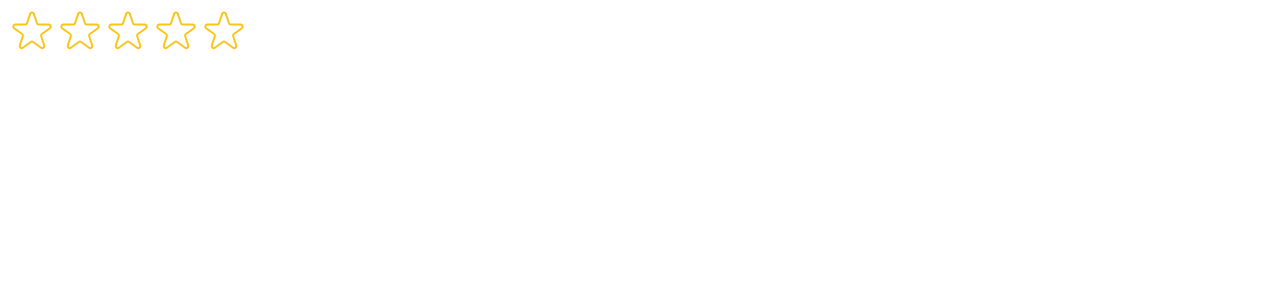
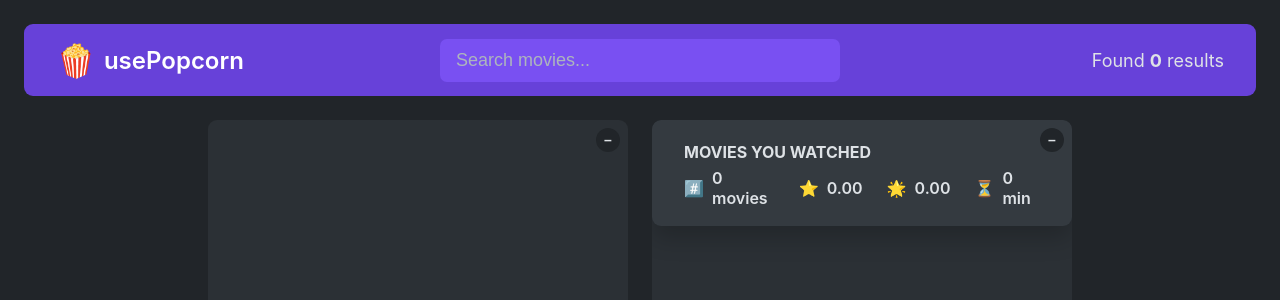
Before and after one commit to LeonardoLuisKlein/usePopcorn, a React (Create React App) app: page / in a window 1280 px wide. Shown: the top 300 px of the page. Built offline with nearby package versions, Linux system fonts and the light colour scheme.

Commit message:
Feat: final commit with all states

```diff
--- a/src/App.js
+++ b/src/App.js
@@ -1,83 +1,96 @@
-import { useState } from "react";
-
-const tempMovieData = [
-  {
-    imdbID: "tt1375666",
-    Title: "Inception",
-    Year: "2010",
-    Poster:
-      "https://m.media-amazon.com/images/M/MV5BMjAxMzY3NjcxNF5BMl5BanBnXkFtZTcwNTI5OTM0Mw@@._V1_SX300.jpg",
-  },
-  {
-    imdbID: "tt0133093",
-    Title: "The Matrix",
-    Year: "1999",
-    Poster:
-      "https://m.media-amazon.com/images/M/MV5BNzQzOTk3OTAtNDQ0Zi00ZTVkLWI0MTEtMDllZjNkYzNjNTc4L2ltYWdlXkEyXkFqcGdeQXVyNjU0OTQ0OTY@._V1_SX300.jpg",
-  },
-  {
-    imdbID: "tt6751668",
-    Title: "Parasite",
-    Year: "2019",
-    Poster:
-      "https://m.media-amazon.com/images/M/MV5BYWZjMjk3ZTItODQ2ZC00NTY5LWE0ZDYtZTI3MjcwN2Q5NTVkXkEyXkFqcGdeQXVyODk4OTc3MTY@._V1_SX300.jpg",
-  },
-];
-
-const tempWatchedData = [
-  {
-    imdbID: "tt1375666",
-    Title: "Inception",
-    Year: "2010",
-    Poster:
-      "https://m.media-amazon.com/images/M/MV5BMjAxMzY3NjcxNF5BMl5BanBnXkFtZTcwNTI5OTM0Mw@@._V1_SX300.jpg",
-    runtime: 148,
-    imdbRating: 8.8,
-    userRating: 10,
-  },
-  {
-    imdbID: "tt0088763",
-    Title: "Back to the Future",
-    Year: "1985",
-    Poster:
-      "https://m.media-amazon.com/images/M/MV5BZmU0M2Y1OGUtZjIxNi00ZjBkLTg1MjgtOWIyNThiZWIwYjRiXkEyXkFqcGdeQXVyMTQxNzMzNDI@._V1_SX300.jpg",
-    runtime: 116,
-    imdbRating: 8.5,
-    userRating: 9,
-  },
-];
+import { useEffect, useRef, useState } from "react";
+import StarRating from "./StarRating";
+import { useKey } from "./useKey";
+import { useLocalStorageState } from "./useLocalStorageState";
+import { useMovies } from "./useMovies";
 
 const average = (arr) =>
   arr.reduce((acc, cur, i, arr) => acc + cur / arr.length, 0);
 
+const KEY = "3f3a6714";
+
 export default function App() {
-  const [movies, setMovies] = useState(tempMovieData);
-  const [watched, setWatched] = useState(tempWatchedData);
+  const [query, setQuery] = useState("");
+  const [selectedId, setSelectedId] = useState(null);
+  const { movies, isLoading, error } = useMovies(query);
+
+  const [watched, setWatched] = useLocalStorageState([], "watched");
+
+  function handleSelectMovie(id) {
+    setSelectedId((selectedId) => (id === selectedId ? null : id));
+  }
+
+  function handleCloseMovie() {
+    setSelectedId(null);
+  }
+
+  function handleAddWatched(movie) {
+    setWatched((watched) => [...watched, movie]);
+  }
+
+  function handleDeleteWatched(id) {
+    setWatched((watched) => watched.filter((movie) => movie.imdbID !== id));
+  }
 
   return (
     <>
       <NavBar>
-        <Logo />
-        <Search />
+        <Search query={query} setQuery={setQuery} />
         <NumResults movies={movies} />
       </NavBar>
+
       <Main>
         <Box>
-          <MovieList movies={movies} />
+          {/* {isLoading ? <Loader /> : <MovieList movies={movies} />} */}
+          {isLoading && <Loader />}
+          {!isLoading && !error && (
+            <MovieList movies={movies} onSelectMovie={handleSelectMovie} />
+          )}
+          {error && <ErrorMessage message={error} />}
         </Box>
+
         <Box>
-          <>
-            <WatchedSumary watched={watched} />
-            <WatchedMoviesList watched={watched} />
-          </>
+          {selectedId ? (
+            <MovieDetails
+              selectedId={selectedId}
+              onCloseMovie={handleCloseMovie}
+              onAddWatched={handleAddWatched}
+              watched={watched}
+            />
+          ) : (
+            <>
+              <WatchedSummary watched={watched} />
+              <WatchedMoviesList
+                watched={watched}
+                onDeleteWatched={handleDeleteWatched}
+              />
+            </>
+          )}
         </Box>
       </Main>
     </>
   );
 }
 
+function Loader() {
+  return <p className="loader">Loading...</p>;
+}
+
+function ErrorMessage({ message }) {
+  return (
+    <p className="error">
+      <span>⛔️</span> {message}
+    </p>
+  );
+}
+
 function NavBar({ children }) {
-  return <nav className="nav-bar">{children}</nav>;
+  return (
+    <nav className="nav-bar">
+      <Logo />
+      {children}
+    </nav>
+  );
 }
 
 function Logo() {
@@ -89,6 +102,27 @@ function Logo() {
   );
 }
 
+function Search({ query, setQuery }) {
+  const inputEl = useRef(null);
+
+  useKey("Enter", function () {
+    if (document.activeElement === inputEl.current) return;
+    inputEl.current.focus();
+    setQuery("");
+  });
+
+  return (
+    <input
+      className="search"
+      type="text"
+      placeholder="Search movies..."
+      value={query}
+      onChange={(e) => setQuery(e.target.value)}
+      ref={inputEl}
+    />
+  );
+}
+
 function NumResults({ movies }) {
   return (
     <p className="num-results">
@@ -96,36 +130,63 @@ function NumResults({ movies }) {
     </p>
   );
 }
-function Search() {
-  const [query, setQuery] = useState("");
-  return (
-    <input
-      className="search"
-      type="text"
-      placeholder="Search movies..."
-      value={query}
-      onChange={(e) => setQuery(e.target.value)}
-    />
-  );
-}
 
 function Main({ children }) {
   return <main className="main">{children}</main>;
 }
 
-function MovieList({ movies }) {
+function Box({ children }) {
+  const [isOpen, setIsOpen] = useState(true);
+
   return (
-    <ul className="list">
+    <div className="box">
+      <button className="btn-toggle" onClick={() => setIsOpen((open) => !open)}>
+        {isOpen ? "–" : "+"}
+      </button>
+
+      {isOpen && children}
+    </div>
+  );
+}
+
+/*
+function WatchedBox() {
+  const [watched, setWatched] = useState(tempWatchedData);
+  const [isOpen2, setIsOpen2] = useState(true);
+
+  return (
+    <div className="box">
+      <button
+        className="btn-toggle"
+        onClick={() => setIsOpen2((open) => !open)}
+      >
+        {isOpen2 ? "–" : "+"}
+      </button>
+
+      {isOpen2 && (
+        <>
+          <WatchedSummary watched={watched} />
+          <WatchedMoviesList watched={watched} />
+        </>
+      )}
+    </div>
+  );
+}
+*/
+
+function MovieList({ movies, onSelectMovie }) {
+  return (
+    <ul className="list list-movies">
       {movies?.map((movie) => (
-        <Movie movie={movie} key={movie.imdbID} />
+        <Movie movie={movie} key={movie.imdbID} onSelectMovie={onSelectMovie} />
       ))}
     </ul>
   );
 }
 
-function Movie({ movie }) {
+function Movie({ movie, onSelectMovie }) {
   return (
-    <li>
+    <li onClick={() => onSelectMovie(movie.imdbID)}>
       <img src={movie.Poster} alt={`${movie.Title} poster`} />
       <h3>{movie.Title}</h3>
       <div>
@@ -138,44 +199,169 @@ function Movie({ movie }) {
   );
 }
 
-function Box({ children }) {
-  const [isOpen, setIsOpen] = useState(true);
+function MovieDetails({ selectedId, onCloseMovie, onAddWatched, watched }) {
+  const [movie, setMovie] = useState({});
+  const [isLoading, setIsLoading] = useState(false);
+  const [userRating, setUserRating] = useState("");
 
+  const countRef = useRef(0);
+
+  useEffect(
+    function () {
+      if (userRating) countRef.current++;
+    },
+    [userRating]
+  );
+
+  const isWatched = watched.map((movie) => movie.imdbID).includes(selectedId);
+  const watchedUserRating = watched.find(
+    (movie) => movie.imdbID === selectedId
+  )?.userRating;
+
+  const {
+    Title: title,
+    Year: year,
+    Poster: poster,
+    Runtime: runtime,
+    imdbRating,
+    Plot: plot,
+    Released: released,
+    Actors: actors,
+    Director: director,
+    Genre: genre,
+  } = movie;
+
+  // if (imdbRating > 8) return <p>Greatest ever!</p>;
+  // if (imdbRating > 8) [isTop, setIsTop] = useState(true);
+
+  // const [isTop, setIsTop] = useState(imdbRating > 8);
+  // console.log(isTop);
+  // useEffect(
+  //   function () {
+  //     setIsTop(imdbRating > 8);
+  //   },
+  //   [imdbRating]
+  // );
+
+  const isTop = imdbRating > 8;
+  console.log(isTop);
+
+  // const [avgRating, setAvgRating] = useState(0);
+
+  function handleAdd() {
+    const newWatchedMovie = {
+      imdbID: selectedId,
+      title,
+      year,
+      poster,
+      imdbRating: Number(imdbRating),
+      runtime: Number(runtime.split(" ").at(0)),
+      userRating,
+      countRatingDecisions: countRef.current,
+    };
+
+    onAddWatched(newWatchedMovie);
+    onCloseMovie();
+
+    // setAvgRating(Number(imdbRating));
+    // setAvgRating((avgRating) => (avgRating + userRating) / 2);
+  }
+
+  useKey("Escape", onCloseMovie);
+
+  useEffect(
+    function () {
+      async function getMovieDetails() {
+        setIsLoading(true);
+        const res = await fetch(
+          `http://www.omdbapi.com/?apikey=${KEY}&i=${selectedId}`
+        );
+        const data = await res.json();
+        setMovie(data);
+        setIsLoading(false);
+      }
+      getMovieDetails();
+    },
+    [selectedId]
+  );
+
+  useEffect(
+    function () {
+      if (!title) return;
+      document.title = `Movie | ${title}`;
+
+      return function () {
+        document.title = "usePopcorn";
+        // console.log(`Clean up effect for movie ${title}`);
+      };
+    },
+    [title]
+  );
 
   return (
-    <div className="box">
-      <button className="btn-toggle" onClick={() => setIsOpen((open) => !open)}>
-        {isOpen ? "–" : "+"}
-      </button>
-      {isOpen && children}
+    <div className="details">
+      {isLoading ? (
+        <Loader />
+      ) : (
+        <>
+          <header>
+            <button className="btn-back" onClick={onCloseMovie}>
+              &larr;
+            </button>
+            <img src={poster} alt={`Poster of ${movie} movie`} />
+            <div className="details-overview">
+              <h2>{title}</h2>
+              <p>
+                {released} &bull; {runtime}
+              </p>
+              <p>{genre}</p>
+              <p>
+                <span>⭐️</span>
+                {imdbRating} IMDb rating
+              </p>
+            </div>
+          </header>
+
+          {/* <p>{avgRating}</p> */}
+
+          <section>
+            <div className="rating">
+              {!isWatched ? (
+                <>
+                  <StarRating
+                    maxRating={10}
+                    size={24}
+                    onSetRating={setUserRating}
+                  />
+                  {userRating > 0 && (
+                    <button className="btn-add" onClick={handleAdd}>
+                      + Add to list
+                    </button>
+                  )}
+                </>
+              ) : (
+                <p>
+                  You rated with movie {watchedUserRating} <span>⭐️</span>
+                </p>
+              )}
+            </div>
+            <p>
+              <em>{plot}</em>
+            </p>
+            <p>Starring {actors}</p>
+            <p>Directed by {director}</p>
+          </section>
+        </>
+      )}
     </div>
   );
 }
 
-/*
-function WatchedBox() {
-
-  const [isOpen2, setIsOpen2] = useState(true);
-
-  return (
-    <div className="box">
-      <button
-        className="btn-toggle"
-        onClick={() => setIsOpen2((open) => !open)}
-      >
-        {isOpen2 ? "–" : "+"}
-      </button>
-      {isOpen2 && (
-
-      )}
-    </div>
-  );
-}
-*/
-function WatchedSumary({ watched }) {
+function WatchedSummary({ watched }) {
   const avgImdbRating = average(watched.map((movie) => movie.imdbRating));
   const avgUserRating = average(watched.map((movie) => movie.userRating));
   const avgRuntime = average(watched.map((movie) => movie.runtime));
+
   return (
     <div className="summary">
       <h2>Movies you watched</h2>
@@ -186,11 +372,11 @@ function WatchedSumary({ watched }) {
         </p>
         <p>
           <span>⭐️</span>
-          <span>{avgImdbRating}</span>
+          <span>{avgImdbRating.toFixed(2)}</span>
         </p>
         <p>
           <span>🌟</span>
-          <span>{avgUserRating}</span>
+          <span>{avgUserRating.toFixed(2)}</span>
         </p>
         <p>
           <span>⏳</span>
@@ -201,21 +387,25 @@ function WatchedSumary({ watched }) {
   );
 }
 
-function WatchedMoviesList({ watched }) {
+function WatchedMoviesList({ watched, onDeleteWatched }) {
   return (
     <ul className="list">
       {watched.map((movie) => (
-        <WatchedMovie movie={movie} key={movie.imdbID} />
+        <WatchedMovie
+          movie={movie}
+          key={movie.imdbID}
+          onDeleteWatched={onDeleteWatched}
+        />
       ))}
     </ul>
   );
 }
 
-function WatchedMovie({ movie }) {
+function WatchedMovie({ movie, onDeleteWatched }) {
   return (
     <li>
-      <img src={movie.Poster} alt={`${movie.Title} poster`} />
-      <h3>{movie.Title}</h3>
+      <img src={movie.poster} alt={`${movie.title} poster`} />
+      <h3>{movie.title}</h3>
       <div>
         <p>
           <span>⭐️</span>
@@ -229,6 +419,13 @@ function WatchedMovie({ movie }) {
           <span>⏳</span>
           <span>{movie.runtime} min</span>
         </p>
+
+        <button
+          className="btn-delete"
+          onClick={() => onDeleteWatched(movie.imdbID)}
+        >
+          X
+        </button>
       </div>
     </li>
   );
--- a/src/StarRating.js
+++ b/src/StarRating.js
@@ -1,4 +1,5 @@
 import { useState } from "react";
+import PropTypes from "prop-types";
 
 const containerStyle = {
   display: "flex",
@@ -10,20 +11,31 @@ const starContainerStyle = {
   display: "flex",
 };
 
+StarRating.propTypes = {
+  maxRating: PropTypes.number,
+  defaultRating: PropTypes.number,
+  color: PropTypes.string,
+  size: PropTypes.number,
+  messages: PropTypes.array,
+  className: PropTypes.string,
+  onSetRating: PropTypes.func,
+};
+
 export default function StarRating({
   maxRating = 5,
   color = "#fcc419",
   size = 48,
   className = "",
+  messages = [],
   defaultRating = 0,
   onSetRating,
 }) {
-  const [ratign, setRating] = useState(defaultRating);
+  const [rating, setRating] = useState(defaultRating);
   const [tempRating, setTempRating] = useState(0);
 
-  function handleRating(ratign) {
-    setRating(ratign);
-    onSetRating(ratign)
+  function handleRating(rating) {
+    setRating(rating);
+    onSetRating(rating);
   }
 
   const textStyle = {
@@ -39,7 +51,7 @@ export default function StarRating({
         {Array.from({ length: maxRating }, (_, i) => (
           <Star
             key={i}
-            full={tempRating ? tempRating >= i + 1 : ratign >= i + 1}
+            full={tempRating ? tempRating >= i + 1 : rating >= i + 1}
             onRate={() => handleRating(i + 1)}
             onHoverIn={() => setTempRating(i + 1)}
             onHoverOut={() => setTempRating(0)}
@@ -48,7 +60,11 @@ export default function StarRating({
           />
         ))}
       </div>
-      <p style={textStyle}>{tempRating || ratign || ""}</p>
+      <p style={textStyle}>
+        {messages.length === maxRating
+          ? messages[tempRating ? tempRating - 1 : rating - 1]
+          : tempRating || rating || ""}
+      </p>
     </div>
   );
 }
--- a/src/index.css
+++ b/src/index.css
@@ -339,64 +339,8 @@ body {
   justify-content: center;
 }
 
-::-webkit-scrollbar {
-  width: 2px;
+.box::-webkit-scrollbar,
+.list::-webkit-scrollbar {
+  display: none;
+  scroll-behavior: smooth;
 }
-
-::-webkit-scrollbar-track {
-  background-color: #2b3035;
-}
-
-::-webkit-scrollbar-thumb {
-  background-color: #2b3035;
-  border-radius: 2px;
-}
-
-::-webkit-scrollbar-thumb:hover {
-  background-color: #2b3035;
-}
-
-::-webkit-scrollbar-horizontal {
-  height: 5px;
-}
-
-::-webkit-scrollbar-track-horizontal {
-  background-color: #2b3035;
-}
-
-::-webkit-scrollbar-thumb-horizontal {
-  background-color: #2b3035;
-  border-radius: 2px;
-}
-
-::-webkit-scrollbar-thumb-horizontal:hover {
-  background-color: #2b3035;
-}
-/*
-SPACING SYSTEM (px)
-2 / 4 / 8 / 12 / 16 / 24 / 32 / 40 / 48 / 64 / 80 / 96 / 128
-
-FONT SIZE SYSTEM (px)
-10 / 12 / 14 / 16 / 18 / 20 / 24 / 30 / 36 / 44 /52 / 62 / 74 / 86 / 98
-*/
-
-/*
-FULL STAR
-
-<svg
-  xmlns="http://www.w3.org/2000/svg"
-  viewBox="0 0 20 20"
-  fill="#000"
-  stroke="#000"
->
-  <path
-    d="M9.049 2.927c.3-.921 1.603-.921 1.902 0l1.07 3.292a1 1 0 00.95.69h3.462c.969 0 1.371 1.24.588 1.81l-2.8 2.034a1 1 0 00-.364 1.118l1.07 3.292c.3.921-.755 1.688-1.54 1.118l-2.8-2.034a1 1 0 00-1.175 0l-2.8 2.034c-.784.57-1.838-.197-1.539-1.118l1.07-3.292a1 1 0 00-.364-1.118L2.98 8.72c-.783-.57-.38-1.81.588-1.81h3.461a1 1 0 00.951-.69l1.07-3.292z"
-  />
-</svg>
-
-
-EMPTY STAR
-
-
-
-*/
--- a/src/index.js
+++ b/src/index.js
@@ -1,15 +1,15 @@
-import React from 'react';
-import ReactDOM from 'react-dom/client';
-// import './index.css';
-// import App from './App';
+import React from "react";
+import ReactDOM from "react-dom/client";
+import "./index.css";
+import App from "./App";
 
-import StarRating from './StarRating';
+// import StarRating from './StarRating';
 
-const root = ReactDOM.createRoot(document.getElementById('root'));
+const root = ReactDOM.createRoot(document.getElementById("root"));
 root.render(
   <React.StrictMode>
-    {/* <App /> */}
-    <StarRating />
+    <App />
+    {/* <StarRating /> */}
   </React.StrictMode>
 );
 
--- /dev/null
+++ b/src/useKey.js
@@ -0,0 +1,20 @@
+import { useEffect } from "react";
+
+export function useKey(key, action) {
+  useEffect(
+    function () {
+      function callback(e) {
+        if (e.code.toLowerCase() === key.toLowerCase()) {
+          action();
+        }
+      }
+
+      document.addEventListener("keydown", callback);
+
+      return function () {
+        document.removeEventListener("keydown", callback);
+      };
+    },
+    [action, key]
+  );
+}
--- /dev/null
+++ b/src/useLocalStorageState.js
@@ -0,0 +1,17 @@
+import { useState, useEffect } from "react";
+
+export function useLocalStorageState(initialState, key) {
+  const [value, setValue] = useState(function () {
+    const storedValue = localStorage.getItem(key);
+    return storedValue ? JSON.parse(storedValue) : initialState;
+  });
+
+  useEffect(
+    function () {
+      localStorage.setItem(key, JSON.stringify(value));
+    },
+    [value, key]
+  );
+
+  return [value, setValue];
+}
--- /dev/null
+++ b/src/useMovies.js
@@ -0,0 +1,60 @@
+import { useState, useEffect } from "react";
+
+const KEY = "f84fc31d";
+
+export function useMovies(query) {
+  const [movies, setMovies] = useState([]);
+  const [isLoading, setIsLoading] = useState(false);
+  const [error, setError] = useState("");
+
+  useEffect(
+    function () {
+      // callback?.();
+
+      const controller = new AbortController();
+
+      async function fetchMovies() {
+        try {
+          setIsLoading(true);
+          setError("");
+
+          const res = await fetch(
+            `http://www.omdbapi.com/?apikey=${KEY}&s=${query}`,
+            { signal: controller.signal }
+          );
+
+          if (!res.ok)
+            throw new Error("Something went wrong with fetching movies");
+
+          const data = await res.json();
+          if (data.Response === "False") throw new Error("Movie not found");
+
+          setMovies(data.Search);
+          setError("");
+        } catch (err) {
+          if (err.name !== "AbortError") {
+            console.log(err.message);
+            setError(err.message);
+          }
+        } finally {
+          setIsLoading(false);
+        }
+      }
+
+      if (query.length < 3) {
+        setMovies([]);
+        setError("");
+        return;
+      }
+
+      fetchMovies();
+
+      return function () {
+        controller.abort();
+      };
+    },
+    [query]
+  );
+
+  return { movies, isLoading, error };
+}
```
